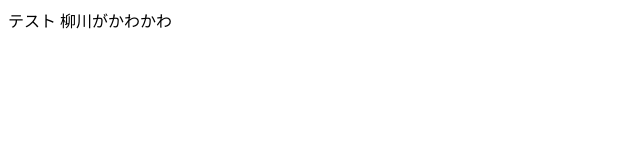
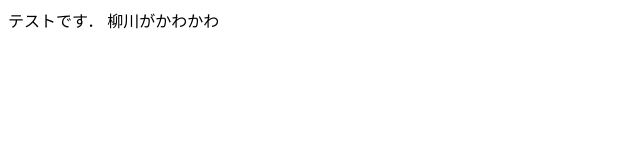
Before and after one commit to taka03101111/20250428-git-workshop, a plain HTML site: page index.html in a window 1280 px wide. Shown: the full height of the page, 0-640 px from the left. Drawn offline with Linux system fonts and the light colour scheme.

Commit message:
Update index.html
丁寧してみました

```diff
--- a/index.html
+++ b/index.html
@@ -5,7 +5,7 @@
    <title>タイトルまま</title>
  </head>
  <body>
-   テスト
+   テストです．
    柳川がかわかわ
  </body>
 </html>
```
